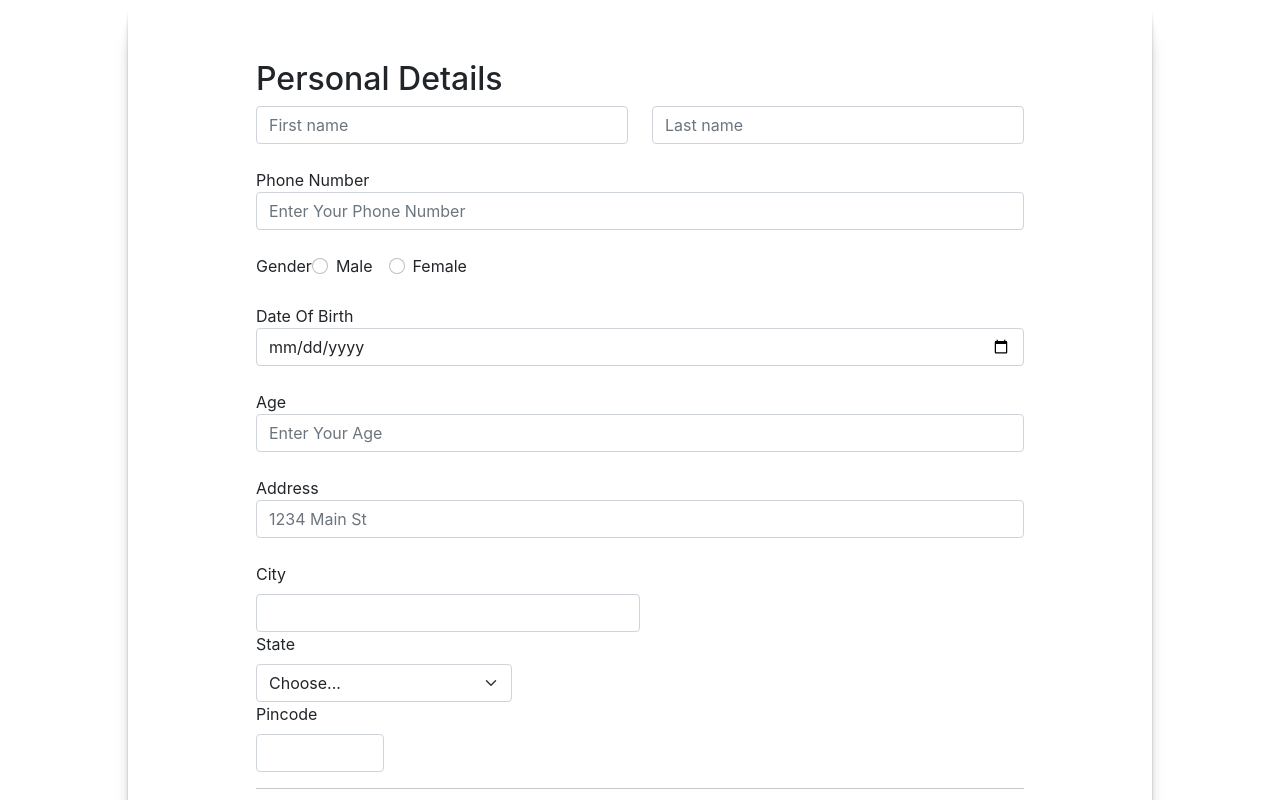
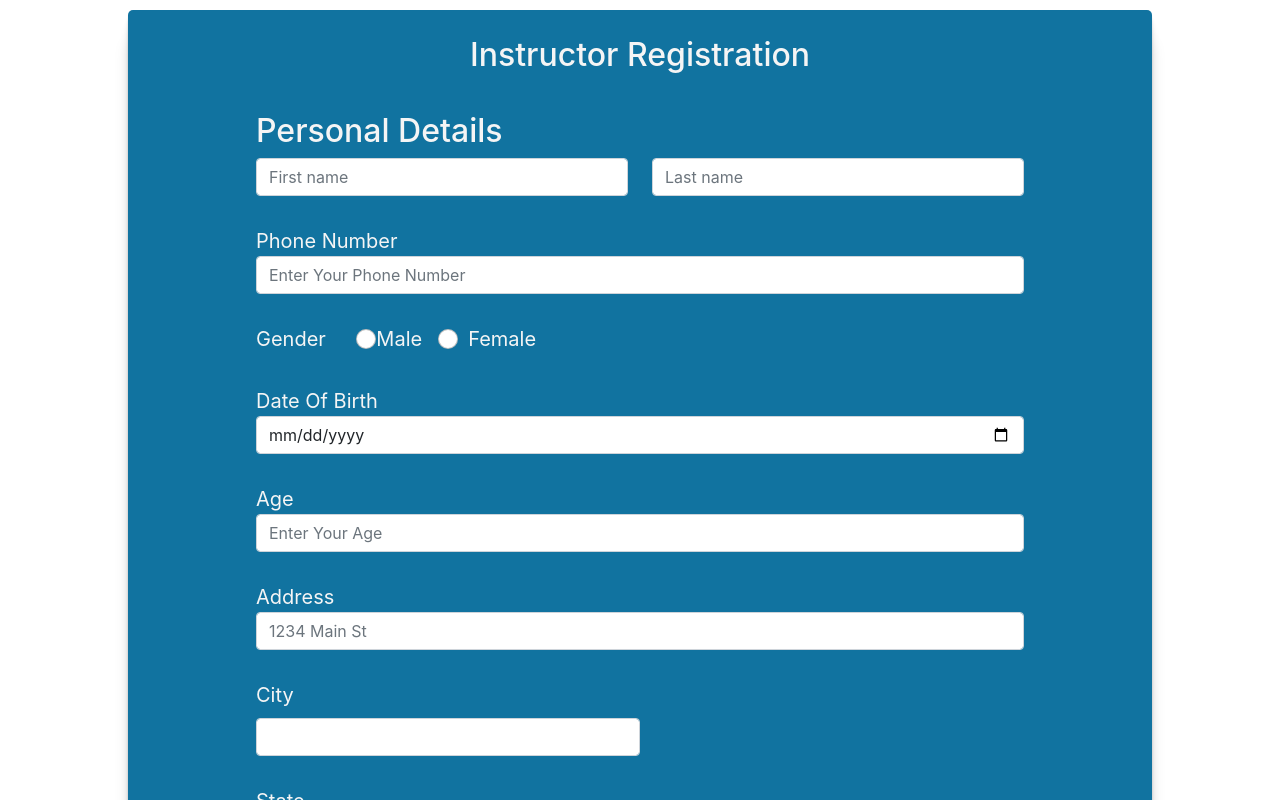
Before and after one commit to prachichanne/ProRate, a React (Create React App) app: page /instructorform in a window 1280 px wide. Shown: the top 800 px of the page. Built offline with nearby package versions, Linux system fonts and the light colour scheme.

Commit message:
InstructorForm

```diff
--- a/src/App.css
+++ b/src/App.css
@@ -1,6 +1,7 @@
 .signupbutton{
   margin:0px 10px;
 }
+
 
 .App {
   text-align: center;
--- a/src/Components/Courses.js
+++ b/src/Components/Courses.js
@@ -10,11 +10,15 @@ import c4 from '../images/bg3.png';
 
 
 export default function Courses() {
+
+
+
+
     return (
         <div>
             <div class="container my-5">
                 <div class="row mb-2">
-                    <div class="col-md-6">
+                    <div  class="col-md-6">
                         <div class="anime1 row g-0 border rounded overflow-hidden flex-md-row mb-4 shadow-sm h-md-250 position-relative">
                             <div class="col p-4 d-flex flex-column position-static">
                                 <strong class="d-inline-block mb-2 text-primary">World</strong>
--- a/src/Components/Home.js
+++ b/src/Components/Home.js
@@ -5,6 +5,7 @@ import Courses from "./Courses";
 import Footer from "./Footer";
 
 export default function Home(){
+
     return(
         <>
         <Header/>
--- a/src/Components/InstructorForm.js
+++ b/src/Components/InstructorForm.js
@@ -94,6 +94,7 @@ function InstructorForm() {
 return (
 
      <div className="form1">
+       <h2 style={{textAlign:"center"}}>Instructor Registration</h2>
       <Form class="instructorform" onSubmit={handleSubmit}>
         {/*
         <FormGroup>
@@ -106,6 +107,7 @@ return (
         <br></br>
         <FormGroup>
           <h2>Personal Details</h2>
+
           <div class="row">
             <div class="col">
               <input
@@ -134,6 +136,8 @@ return (
         <br></br>
         <FormGroup>
           <Label for="exampleNo">Phone Number</Label>
+          <br></br>
+
           <Input
             type="tel"
             id="exampleName"
@@ -148,6 +152,7 @@ return (
           Gender
           <div class="form-check form-check-inline">
             <input
+            style={{marginLeft:"0.5px"}}
               class="form-check-input"
               type="radio"
               name="inlineRadioOptions"
@@ -220,6 +225,7 @@ return (
             </label>
             <input type="text" class="form-control" id="inputCity" name="city" value={city}   onChange={(e) => setCity(e.target.value)} />
           </div>
+          <br></br>
           <div class="col-md-4">
             <label for="inputState" class="form-label">
               State
@@ -265,11 +271,12 @@ return (
 
             </select>
           </div>
+           <br></br>
           <div class="col-md-2">
             <label for="inputZip" class="form-label">
               Pincode
             </label>
-            <input type="text" class="form-control" id="inputZip" name="pincode" value={pincode}   onChange={(e) => setPincode(e.target.value[0])} />
+            <input type="text" class="form-control" id="inputZip" name="pincode" value={pincode}   onChange={(e) => setPincode(e.target.value[6])} />
           </div>
         </FormGroup>
         <hr></hr>
@@ -410,7 +417,7 @@ return (
         </FormGroup>  */}
 
         <br></br>
-        <Button type="submit" >Make Me Instructor</Button>
+        <Button type="submit" style={{backgroundColor:"green"}} >Make Me Instructor</Button>
         <div></div>
       </Form>
 
--- a/src/MyCSS.css
+++ b/src/MyCSS.css
@@ -155,4 +155,9 @@
     rgba(0, 0, 0, 0.09) 0px 32px 16px !important;
   padding: 2% 10%;
   /* margin-top: 5%; */
+
+  background-color: rgb(17, 115, 160);
+  color: whitesmoke;
+  font-size: 20px;
+  border-radius: 5px;
 }
```
Also changed, not shown: src/Components/Carousel.js (+6 -2 lines).
